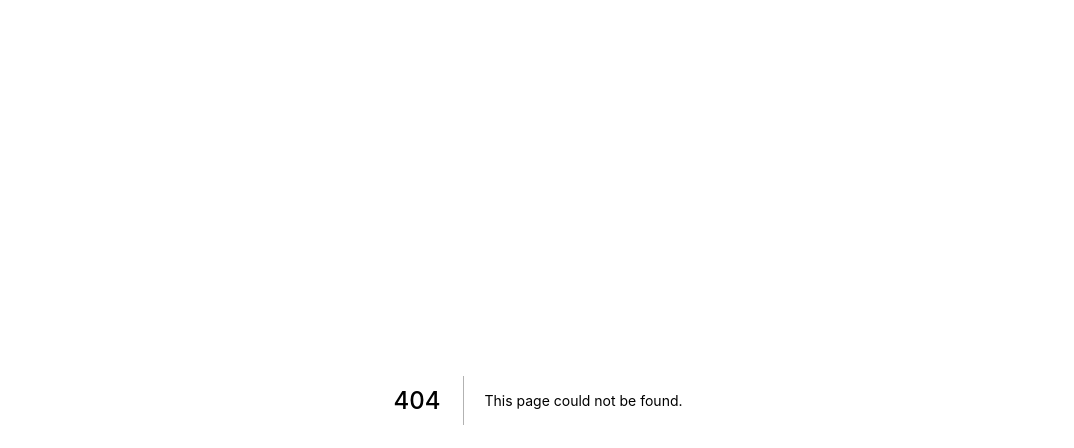
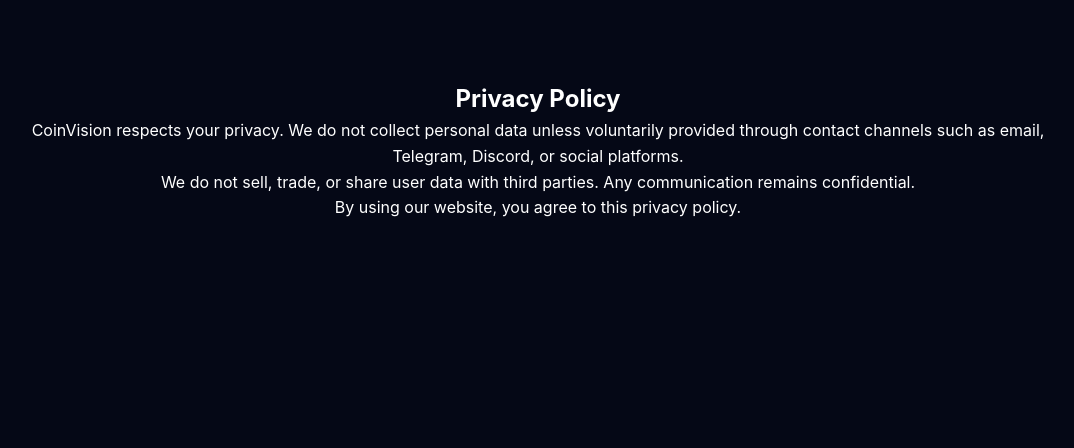
Before and after one commit to hydaar007-lab/coinvision, a Next.js app: page /privacy in a window 1280 px wide. Before the commit this address had no page. Shown: the top 448 px of the page, without its empty margins (102-1176 px from the left). Built offline with nearby package versions, Linux system fonts and the light colour scheme.

Commit message:
Create page.js

```diff
--- /dev/null
+++ b/app/privacy/page.js
@@ -0,0 +1,19 @@
+export default function PrivacyPolicy() {
+  return (
+    <section>
+      <h1>Privacy Policy</h1>
+      <p>
+        CoinVision respects your privacy. We do not collect personal data unless
+        voluntarily provided through contact channels such as email, Telegram,
+        Discord, or social platforms.
+      </p>
+      <p>
+        We do not sell, trade, or share user data with third parties. Any
+        communication remains confidential.
+      </p>
+      <p>
+        By using our website, you agree to this privacy policy.
+      </p>
+    </section>
+  );
+}
```
